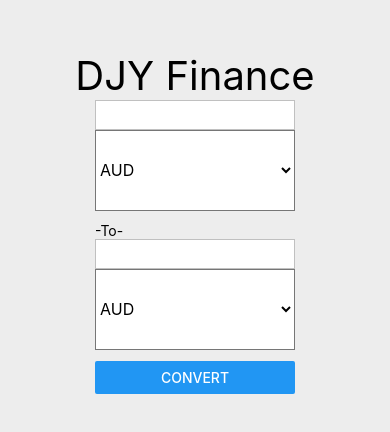
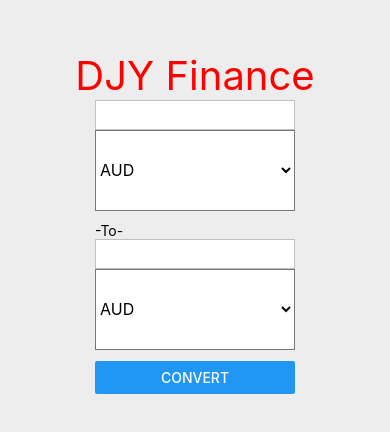
Before and after one commit to yashoss/DJYFinance, a React Native app: screen / in a window 390 px wide. Shown: the part 200-632 px from the top of the page. Built offline with nearby package versions, Linux system fonts and the light colour scheme.

Commit message:
change header font color

```diff
--- a/styles.js
+++ b/styles.js
@@ -14,7 +14,7 @@ const styles = StyleSheet.create({
   },
   header: {
     fontSize: 40,
-    color: 'black',
+    color: 'red',
   },
   picker: {
     width: WIDTH,
```
